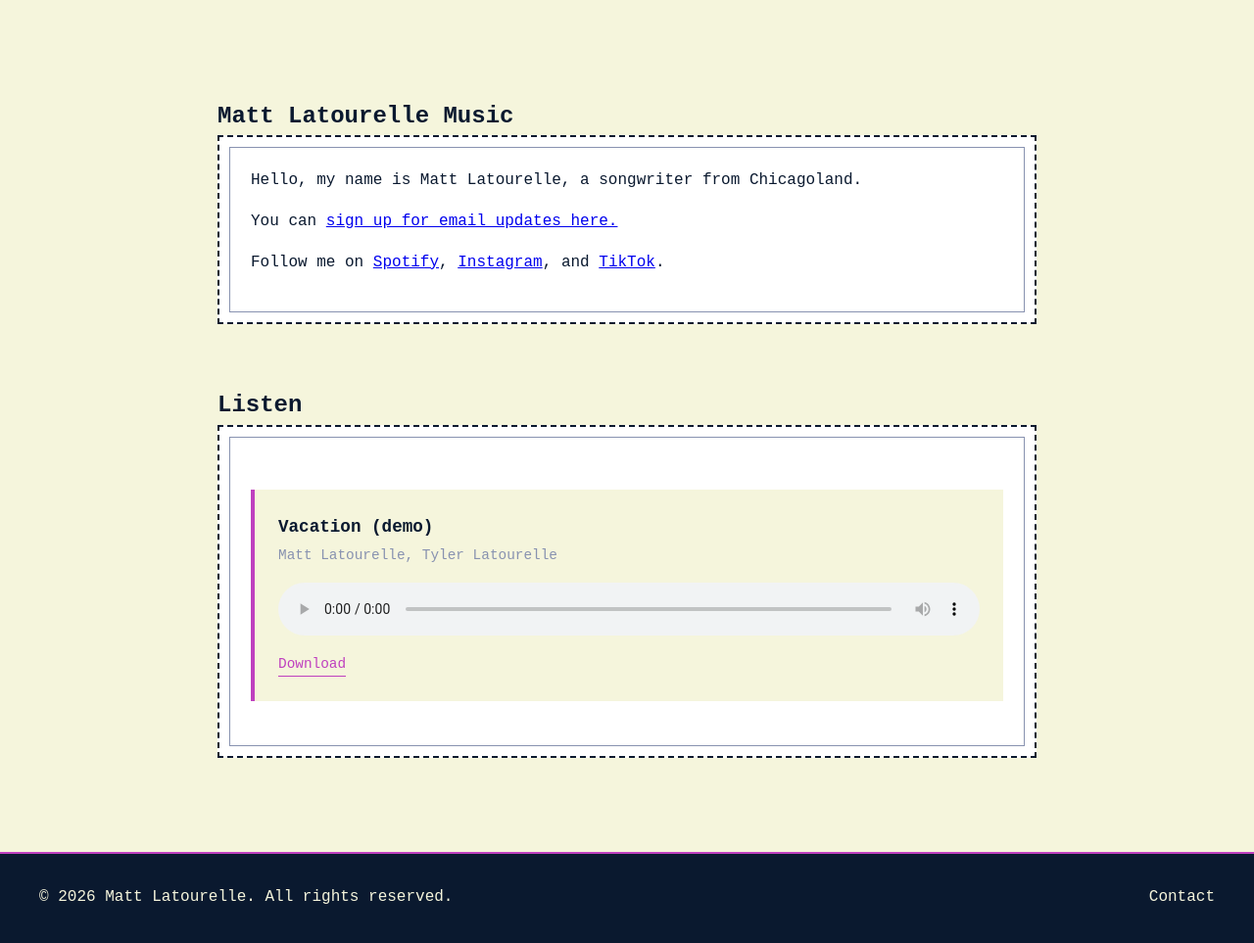
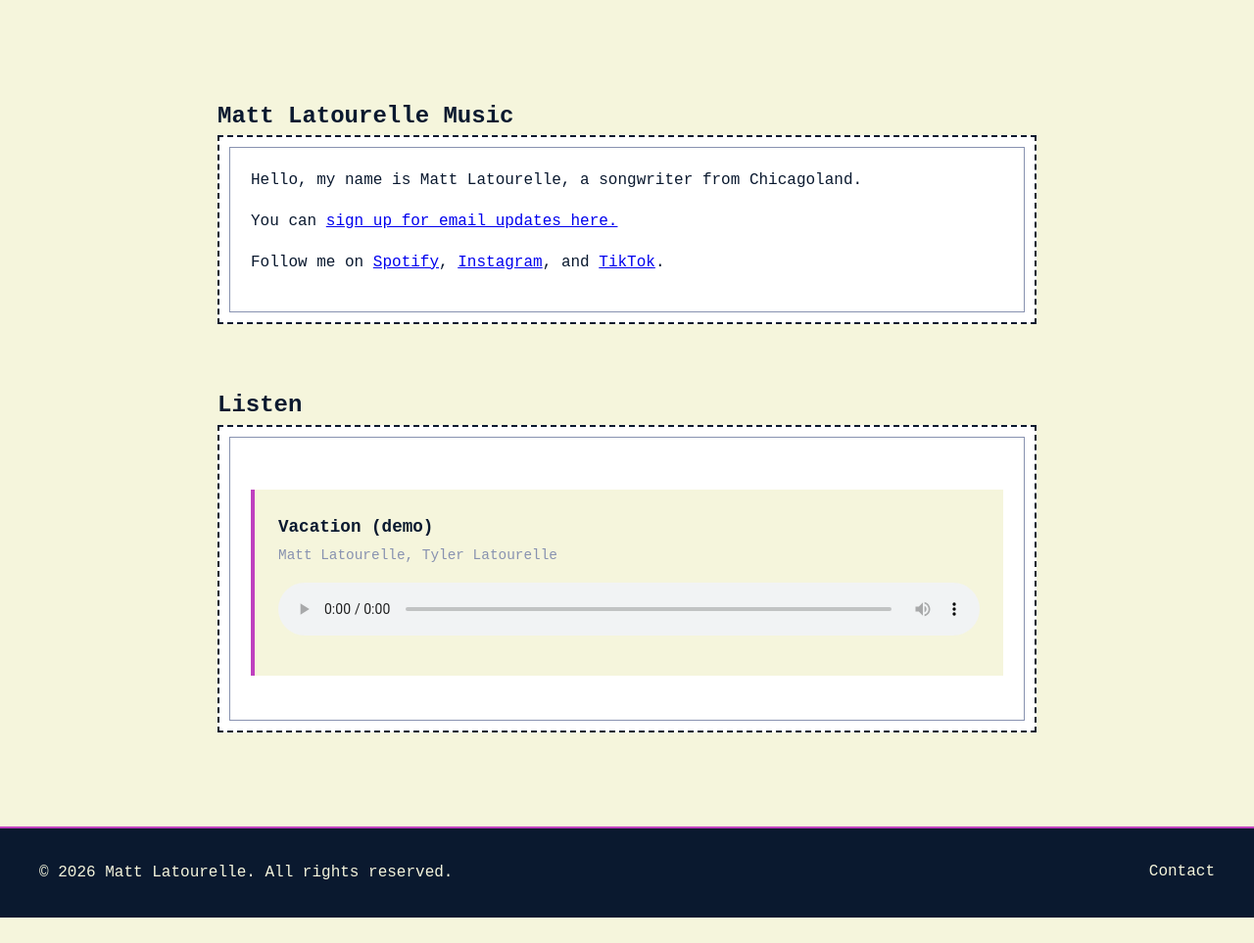
Before and after one commit to mlato/letter-l-music, a Jekyll site: the page built from index.html, in a window 1280 px wide. Shown: the whole page at 98% size. Built offline with Jekyll 4.4.1, drawn with Linux system fonts in a browser that asks for light colours; after the commit the page ends 937 px from its top, so only the background shows below that.

Commit message:
Update index.html

```diff
--- a/index.html
+++ b/index.html
@@ -22,11 +22,10 @@ title: Home
           <h3>{{ track.title }}</h3>
           <p>{{ track.artist }}</p>
         </div>
-        <audio controls preload="metadata">
+        <audio controls>
           <source src="{{ track.file }}" type="audio/mpeg">
           Your browser does not support the audio element.
         </audio>
-        <a href="{{ track.file }}" download class="download-btn">Download</a>
       </div>
       {% endfor %}
     </div>
```
